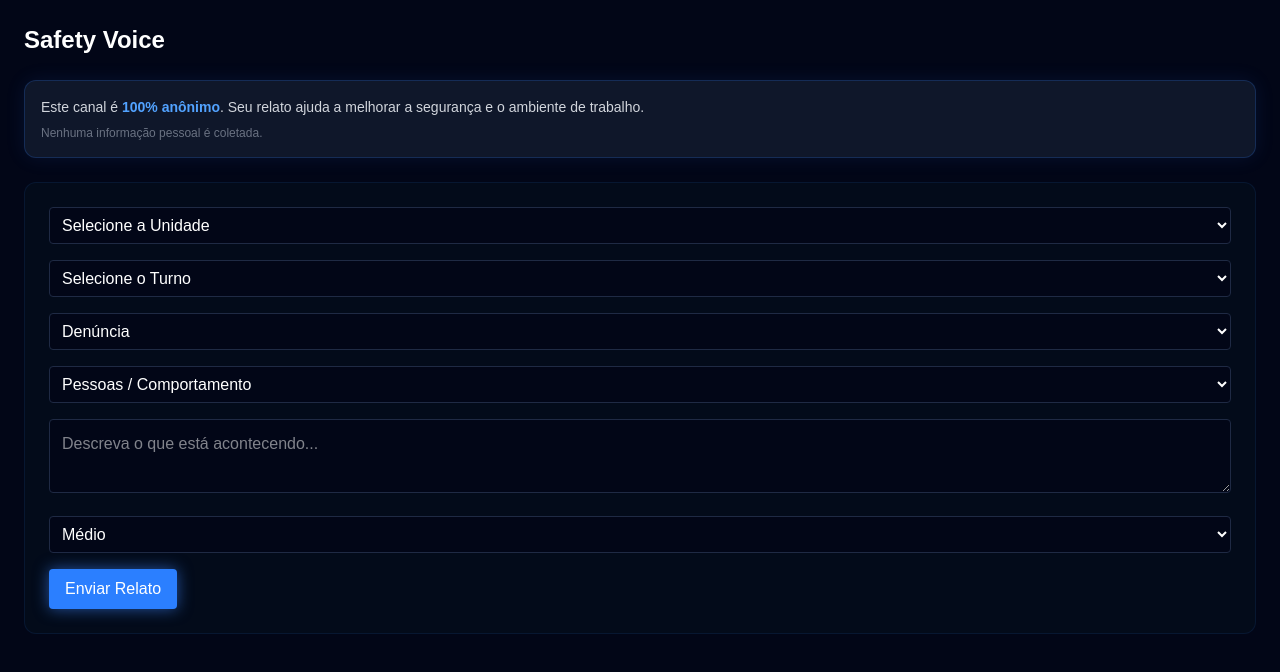
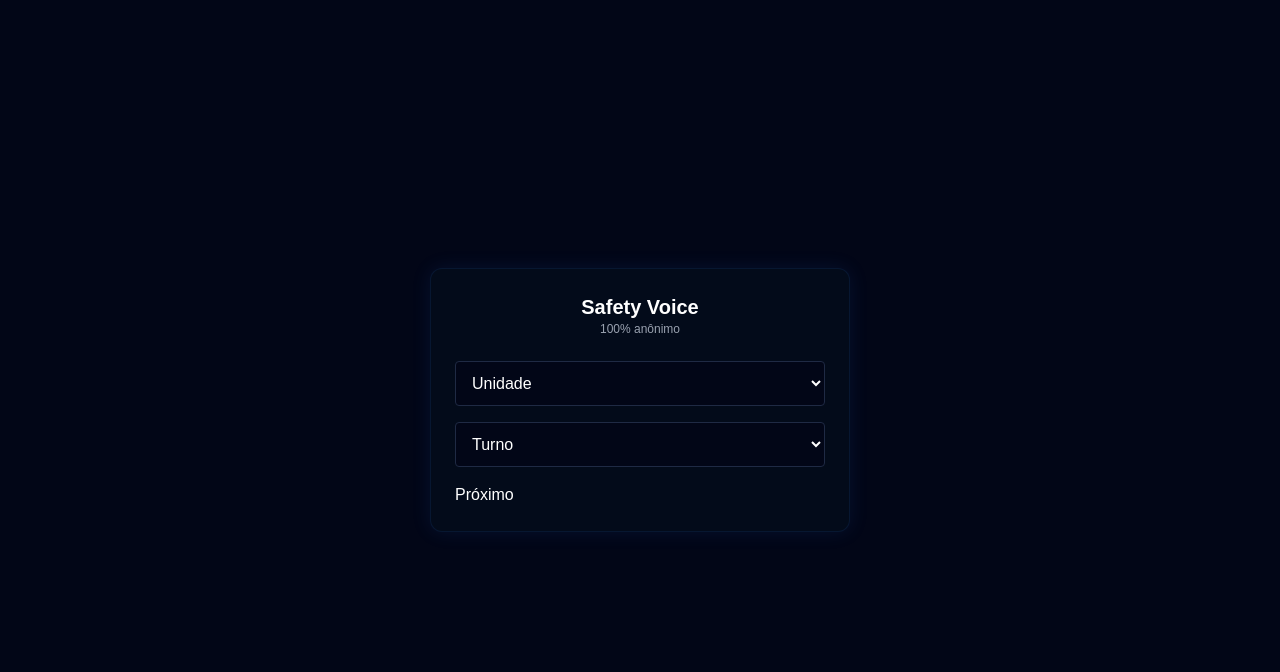
Before and after one commit to anaartagaveytia1-web/aris-frontend, a Next.js app: page /safety-voice in a window 1280 px wide. Shown: the top 672 px of the page. Built offline with nearby package versions, Linux system fonts and the light colour scheme.

Commit message:
update safety-voice melhoria

```diff
--- a/app/safety-voice/page.tsx
+++ b/app/safety-voice/page.tsx
@@ -4,7 +4,8 @@ import { useState } from "react"
 
 export default function SafetyVoice() {
 
-  const [registros, setRegistros] = useState<any[]>([])
+  const [step, setStep] = useState(1)
+  const [enviado, setEnviado] = useState(false)
 
   const [form, setForm] = useState({
     unidade: "",
@@ -15,190 +16,159 @@ export default function SafetyVoice() {
     risco: "medio"
   })
 
-  function handleSubmit() {
-
-    if (!form.unidade || !form.turno || !form.descricao) {
-      alert("Preencha os campos obrigatórios")
-      return
+  function next() {
+    setStep(step + 1)
   }
 
-    const novo = {
-      ...form,
-      id: Date.now(),
-      status: "nao_tratado",
-      data: new Date().toISOString()
+  function back() {
+    setStep(step - 1)
   }
 
-    setRegistros([novo, ...registros])
-
-    setForm({
-      unidade: "",
-      turno: "",
-      tipo: "denuncia",
-      categoria: "pessoas",
-      descricao: "",
-      risco: "medio"
-    })
-  }
-
-  function atualizarStatus(id: number, status: string) {
-    setRegistros(registros.map(r =>
-      r.id === id ? { ...r, status } : r
-    ))
+  function enviar() {
+    setEnviado(true)
   }
 
   return (
-  <div className="min-h-screen bg-[#020617] text-white p-6">
+    <div className="min-h-screen bg-[#020617] text-white p-6 flex items-center justify-center">
 
-    <div className="max-w-[700px] mx-auto"></div>
+      <div className="w-full max-w-[420px]">
 
-      {/* HEADER */}
-      <h1 className="text-2xl font-bold mb-6">
-        Safety Voice
-      </h1>
-      <div className="bg-[#0f172a] border border-blue-500/20 rounded-xl p-4 mb-6 shadow-[0_0_20px_rgba(59,130,246,0.1)]">
+        {/* SUCESSO */}
+        {enviado && (
+          <div className="
+          bg-[#030b1a]
+          border border-green-400/30
+          p-6
+          rounded-xl
+          text-center
+          shadow-[0_0_30px_rgba(34,197,94,0.3)]
+          animate-fade-in
+          ">
+            <div className="text-green-400 text-xl font-bold mb-2">
+              ✔ Enviado com sucesso
+            </div>
+            <div className="text-sm text-gray-300">
+              Obrigado por contribuir com a segurança.
+            </div>
+          </div>
+        )}
 
-  <div className="text-sm text-gray-300">
-    Este canal é <span className="text-blue-400 font-semibold">100% anônimo</span>.
-    Seu relato ajuda a melhorar a segurança e o ambiente de trabalho.
-  </div>
-
-  <div className="text-xs text-gray-500 mt-2">
-    Nenhuma informação pessoal é coletada.
-  </div>
-
-</div>
-      {/* FORMULÁRIO */}
+        {!enviado && (
           <div className="
           bg-[#030b1a]
           border border-blue-500/10
           p-6
           rounded-xl
-space-y-4
+          shadow-[0_0_20px_rgba(59,130,246,0.1)]
+          transition-all
           ">
 
-        {/* UNIDADE */}
+            {/* HEADER */}
+            <div className="mb-6 text-center">
+              <div className="text-xl font-bold">
+                Safety Voice
+              </div>
+              <div className="text-xs text-gray-400">
+                100% anônimo
+              </div>
+            </div>
+
+            {/* STEP 1 */}
+            {step === 1 && (
+              <div className="space-y-4 animate-fade-in">
+
                 <select
                   value={form.unidade}
                   onChange={e => setForm({ ...form, unidade: e.target.value })}
-          className="w-full p-2 bg-[#020617] border border-[#1f2a44] rounded"
+                  className="w-full p-3 bg-[#020617] border border-[#1f2a44] rounded"
                 >
-          <option value="">Selecione a Unidade</option>
+                  <option value="">Unidade</option>
                   <option>Unidade A</option>
                   <option>Unidade B</option>
-          <option>Unidade C</option>
                 </select>
 
-        {/* TURNO */}
                 <select
                   value={form.turno}
                   onChange={e => setForm({ ...form, turno: e.target.value })}
-          className="w-full p-2 bg-[#020617] border border-[#1f2a44] rounded"
+                  className="w-full p-3 bg-[#020617] border border-[#1f2a44] rounded"
                 >
-          <option value="">Selecione o Turno</option>
+                  <option value="">Turno</option>
                   <option>Manhã</option>
-          <option>Tarde</option>
                   <option>Noite</option>
-          <option>Administrativo</option>
                 </select>
 
-        {/* TIPO */}
+                <button onClick={next} className="btn">
+                  Próximo
+                </button>
+
+              </div>
+            )}
+
+            {/* STEP 2 */}
+            {step === 2 && (
+              <div className="space-y-4 animate-fade-in">
+
                 <select
                   value={form.tipo}
                   onChange={e => setForm({ ...form, tipo: e.target.value })}
-          className="w-full p-2 bg-[#020617] border border-[#1f2a44] rounded"
+                  className="w-full p-3 bg-[#020617] border border-[#1f2a44] rounded"
                 >
                   <option value="denuncia">Denúncia</option>
-          <option value="risco">Risco Observado</option>
+                  <option value="risco">Risco</option>
                   <option value="sugestao">Sugestão</option>
-          <option value="elogio">Elogio</option>
                 </select>
 
-        {/* CATEGORIA */}
                 <select
                   value={form.categoria}
                   onChange={e => setForm({ ...form, categoria: e.target.value })}
-          className="w-full p-2 bg-[#020617] border border-[#1f2a44] rounded"
+                  className="w-full p-3 bg-[#020617] border border-[#1f2a44] rounded"
                 >
-          <option value="pessoas">Pessoas / Comportamento</option>
-          <option value="maquinas">Máquinas</option>
+                  <option value="pessoas">Pessoas</option>
                   <option value="ambiente">Ambiente</option>
-          <option value="processo">Processo</option>
                 </select>
 
-        {/* DESCRIÇÃO */}
+                <div className="flex gap-2">
+                  <button onClick={back} className="btn-secondary">Voltar</button>
+                  <button onClick={next} className="btn">Próximo</button>
+                </div>
+
+              </div>
+            )}
+
+            {/* STEP 3 */}
+            {step === 3 && (
+              <div className="space-y-4 animate-fade-in">
+
                 <textarea
-          placeholder="Descreva o que está acontecendo..."
+                  placeholder="Descreva o problema..."
                   value={form.descricao}
                   onChange={e => setForm({ ...form, descricao: e.target.value })}
                   className="w-full p-3 bg-[#020617] border border-[#1f2a44] rounded"
                 />
 
-        {/* RISCO */}
                 <select
                   value={form.risco}
                   onChange={e => setForm({ ...form, risco: e.target.value })}
-          className="w-full p-2 bg-[#020617] border border-[#1f2a44] rounded"
+                  className="w-full p-3 bg-[#020617] border border-[#1f2a44] rounded"
                 >
                   <option value="baixo">Baixo</option>
                   <option value="medio">Médio</option>
                   <option value="alto">Alto</option>
-          <option value="critico">Crítico</option>
                 </select>
 
-        {/* BOTÃO */}
-        <button
-          onClick={handleSubmit}
-          className="bg-blue-500 hover:bg-blue-600 px-4 py-2 rounded shadow-[0_0_15px_rgba(59,130,246,0.6)] transition"
-        >
-          Enviar Relato
-        </button>
+                <div className="flex gap-2">
+                  <button onClick={back} className="btn-secondary">Voltar</button>
+                  <button onClick={enviar} className="btn">Enviar</button>
+                </div>
 
               </div>
+            )}
 
-      {/* LISTA */}
-      <div className="space-y-4">
-
-        {registros.map(r => (
-          <div key={r.id} className="bg-[#0f172a] p-4 rounded-xl border border-[#1f2a44]">
-
-            <div className="flex justify-between text-sm">
-              <span className="text-blue-400">{r.tipo}</span>
-              <span className="text-gray-400">{r.unidade} • {r.turno}</span>
           </div>
-
-            <div className="text-xs text-gray-500 mt-1">
-              {new Date(r.data).toLocaleString()}
-            </div>
-
-            <div className="mt-3 text-sm">{r.descricao}</div>
-
-            <div className="mt-3 text-xs">
-              Categoria: {r.categoria} • Risco: {r.risco}
-            </div>
-
-            {/* STATUS */}
-            <div className="mt-3 flex gap-3 text-xs">
-
-              <button onClick={() => atualizarStatus(r.id, "tratado")} className="text-green-400">
-                ✔ Tratado
-              </button>
-
-              <button onClick={() => atualizarStatus(r.id, "andamento")} className="text-yellow-400">
-                🟡 Andamento
-              </button>
-
-              <button onClick={() => atualizarStatus(r.id, "nao_tratado")} className="text-red-400">
-                ❌ Não tratado
-              </button>
+        )}
 
       </div>
 
     </div>
-        ))}
-
-      </div>
-      </div>
-
   )
 }
```
Lines whose indentation alone changed are shown as unchanged.
